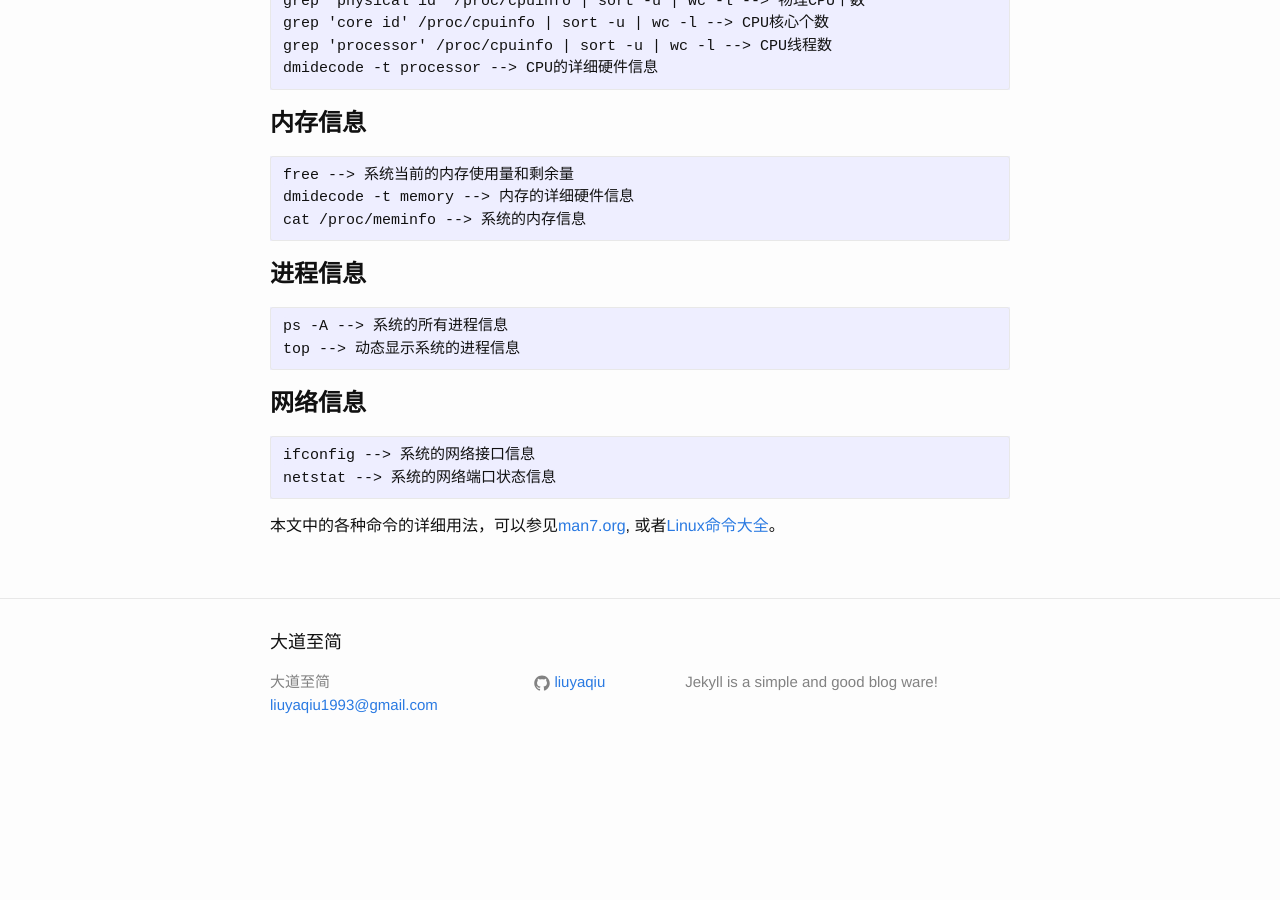
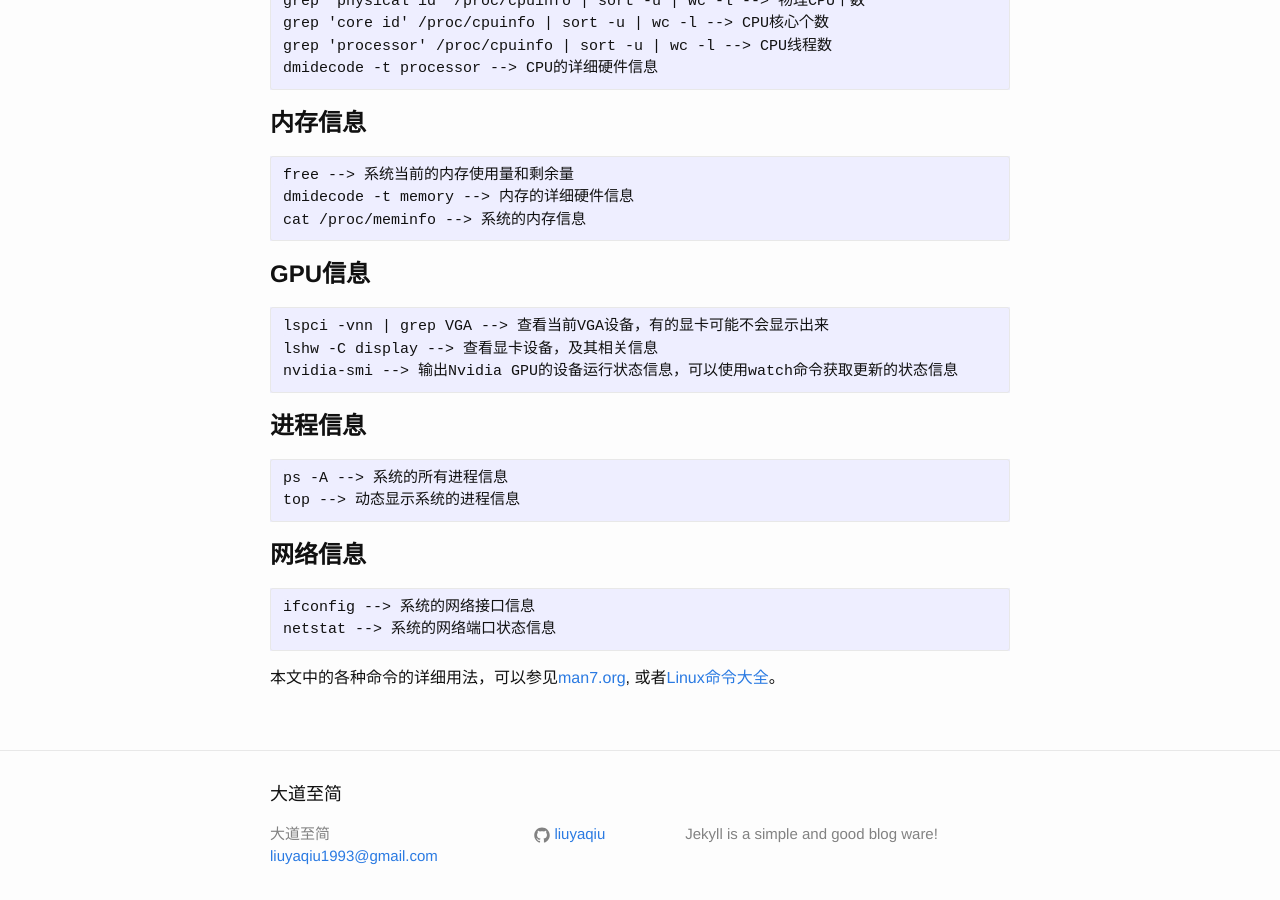
Before and after one commit to liuyaqiu/liuyaqiu.github.io, a Jekyll site: the page built from _posts/2017-10-13-system-info.md, in a window 1280 px wide and 900 px high, scrolled down 703 px. Built offline with Jekyll 4.4.1, drawn with Linux system fonts in a browser that asks for light colours; before the commit the page ends 1479 px from its top, so only the background shows below that.

Commit message:
system info: add gpu info

````diff
--- a/_posts/2017-10-13-system-info.md
+++ b/_posts/2017-10-13-system-info.md
@@ -42,6 +42,14 @@ dmidecode -t memory --> 内存的详细硬件信息
 cat /proc/meminfo --> 系统的内存信息
 ```
 
+# **GPU信息**
+
+```
+lspci -vnn | grep VGA --> 查看当前VGA设备，有的显卡可能不会显示出来
+lshw -C display --> 查看显卡设备，及其相关信息
+nvidia-smi --> 输出Nvidia GPU的设备运行状态信息，可以使用watch命令获取更新的状态信息
+```
+
 # **进程信息**
 
 ```
````
